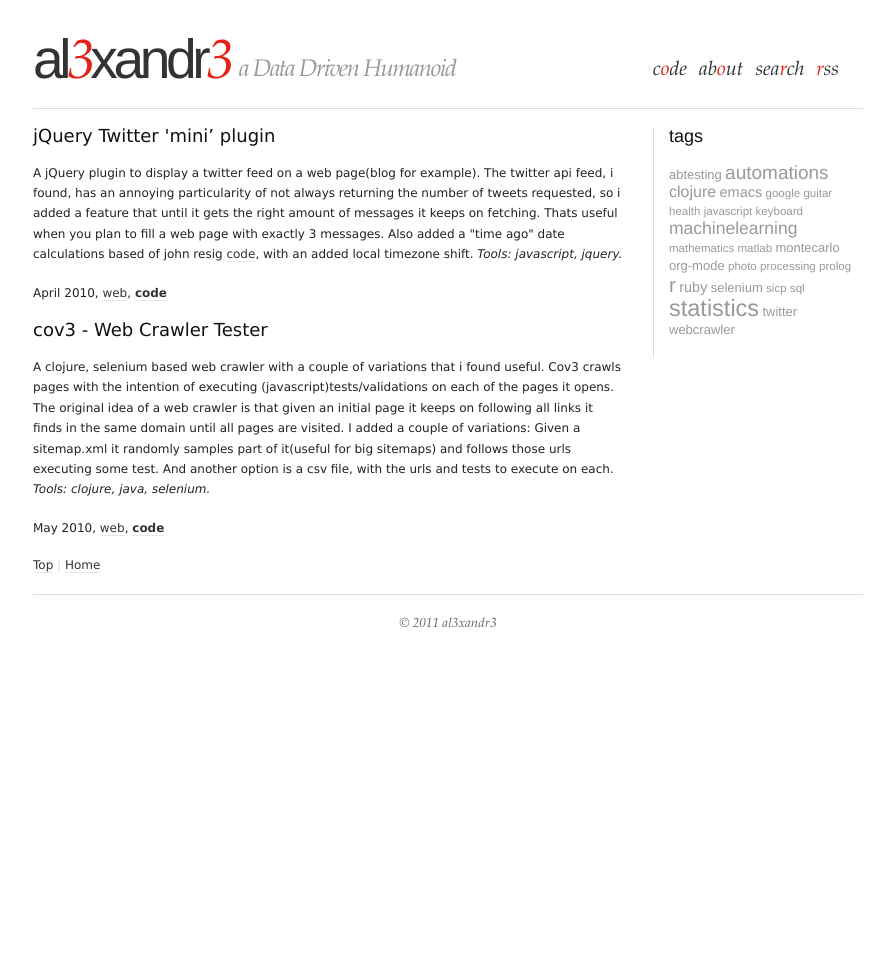
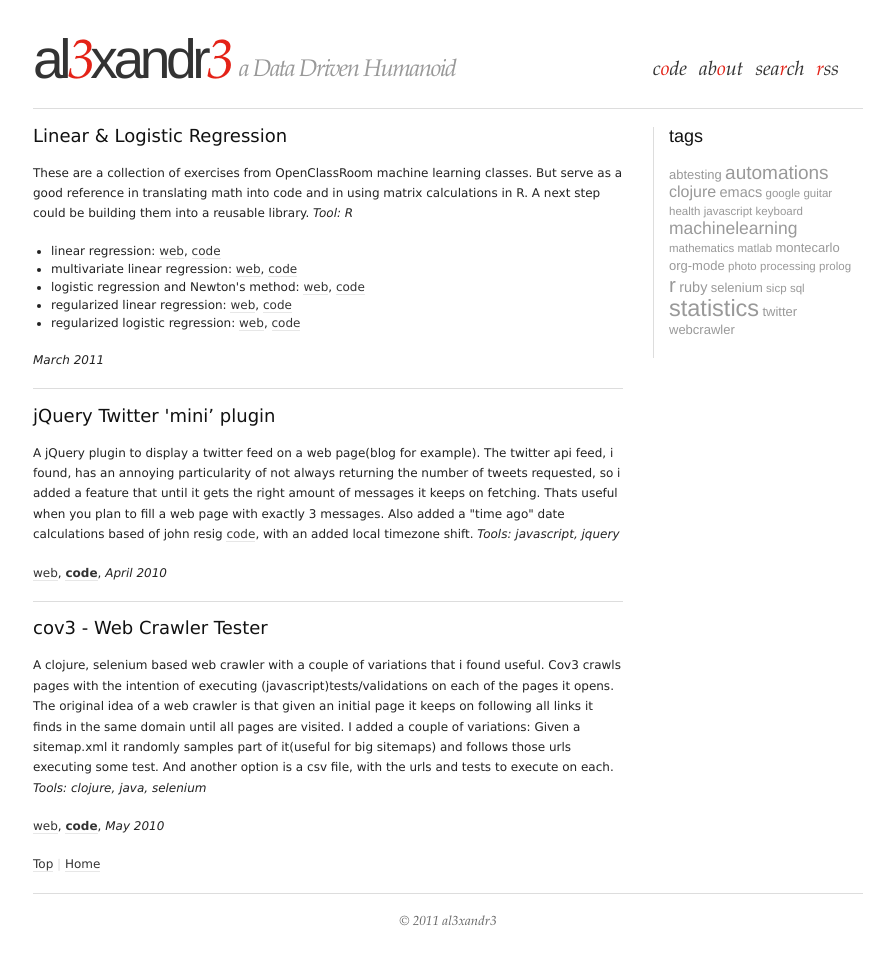
Before and after one commit to al3xandr3/al3xandr3.github.io, a Jekyll site: the page built from pages/code.html, in a window 1280 px wide. Shown: the whole page, without its empty margins (172-1066 px from the left). Built offline with Jekyll 4.4.1, drawn with Linux system fonts in a browser that asks for light colours; before the commit the page ends 900 px from its top, so only the background shows below that.

Commit message:
ml R code

```diff
--- a/_org/posts/2011-03-20-ml-ex52.org
+++ b/_org/posts/2011-03-20-ml-ex52.org
@@ -12,7 +12,6 @@ Here's how the data we want to fit, looks like:
 #+INCLUDE: /my/setup/mathjax.org
 
 #+begin_src R :session R :results graphics :file /my/al3xandr3.github.com/img/ml-ex52-data.png
-# linear regression
 # load the data
 mydata = read.csv("http://spreadsheets.google.com/pub?key=0AnypY27pPCJydHZPN2pFbkZGd1RKeU81OFY3ZHJldWc&output=csv", header = TRUE)
 
@@ -179,7 +178,7 @@ Finally calculate the decision boundary line and visualize it:
 
 #+begin_src R :session R :results graphics :file /my/al3xandr3.github.com/img/ml-ex52-fit.png
 # calculate the decision boundary line
-# create many points
+# by creating many points
 u = seq(-1, 1.2, len=200);
 v = seq(-1, 1.2, len=200);
 z0 = matrix(0, length(u), length(v))
--- a/_posts/2011-03-20-ml-ex52.html
+++ b/_posts/2011-03-20-ml-ex52.html
@@ -69,8 +69,7 @@ Here's how the data we want to fit, looks like:
 
 
 
-<pre class="src src-R"><span style="color: #b22222;"># </span><span style="color: #b22222;">linear regression
-</span><span style="color: #b22222;"># </span><span style="color: #b22222;">load the data
+<pre class="src src-R"><span style="color: #b22222;"># </span><span style="color: #b22222;">load the data
 </span>mydata = read.csv(<span style="color: #8b2252;">"http://spreadsheets.google.com/pub?key=0AnypY27pPCJydHZPN2pFbkZGd1RKeU81OFY3ZHJldWc&amp;output=csv"</span>, header = <span style="color: #228b22;">TRUE</span>)
 
 <span style="color: #b22222;"># </span><span style="color: #b22222;">plot the data
@@ -285,7 +284,7 @@ Finally calculate the decision boundary line and visualize it:
 
 
 <pre class="src src-R"><span style="color: #b22222;"># </span><span style="color: #b22222;">calculate the decision boundary line
-</span><span style="color: #b22222;"># </span><span style="color: #b22222;">create many points
+</span><span style="color: #b22222;"># </span><span style="color: #b22222;">by creating many points
 </span>u = seq(-1, 1.2, len=200);
 v = seq(-1, 1.2, len=200);
 z0 = matrix(0, length(u), length(v))
--- a/pages/code.html
+++ b/pages/code.html
@@ -8,34 +8,64 @@ title: Code
 
 
 <div class="outline-3" id="outline-container-1">
-<h3 id="sec-1">jQuery Twitter 'mini’ plugin </h3>
+<h3 id="sec-1">Linear &amp; Logistic Regression </h3>
 <div class="outline-text-3" id="text-1">
 
 
 <p>
-A jQuery plugin to display a twitter feed on a web page(blog for example). The twitter api feed, i found, has an annoying particularity of not always returning the number of tweets requested, so i added a feature that until it gets the right amount of messages it keeps on fetching. Thats useful when you plan to fill a web page with exactly 3 messages.
-Also added a "time ago" date calculations based of john resig <a href="http://ejohn.org/blog/javascript-pretty-date/">code</a>, with an added local timezone shift.
-<i>Tools: javascript, jquery.</i>
-</p>
-<p>
-April 2010, <a href="http://al3xandr3.github.com/2010/04/10/jquery-twitter-plugin.html">web</a>, <a href="https://github.com/al3xandr3/jquery-twitter-plugin"><b>code</b></a>
+These are a collection of exercises from OpenClassRoom machine learning classes. But serve as a good reference in translating math into code and in using matrix calculations in R. A next step could be building them into a reusable library. <i>Tool: R</i>
+</p><ul>
+<li>linear regression: <a href="http://al3xandr3.github.com/2011/02/24/ml-ex2-linear-regression.html">web</a>, <a href="https://github.com/al3xandr3/al3xandr3.github.com/blob/master/_org/posts/ml2.r">code</a>
+</li>
+<li>multivariate linear regression: <a href="http://al3xandr3.github.com/2011/03/08/ml-ex3.html">web</a>, <a href="https://github.com/al3xandr3/al3xandr3.github.com/blob/master/_org/posts/ml3.r">code</a>
+</li>
+<li>logistic regression and Newton's method: <a href="http://al3xandr3.github.com/2011/03/16/ml-ex4.html">web</a>, <a href="https://github.com/al3xandr3/al3xandr3.github.com/blob/master/_org/posts/ml4.r">code</a>
+</li>
+<li>regularized linear regression: <a href="http://al3xandr3.github.com/2011/03/18/ml-ex51.html">web</a>, <a href="https://github.com/al3xandr3/al3xandr3.github.com/blob/master/_org/posts/ml5lin.r">code</a>
+</li>
+<li>regularized logistic regression: <a href="http://al3xandr3.github.com/2011/03/20/ml-ex52.html">web</a>, <a href="https://github.com/al3xandr3/al3xandr3.github.com/blob/master/_org/posts/ml5log.r">code</a>
+</li>
+</ul>
+
+<p><i>March 2011</i>
 </p>
 
+<hr />
 
 </div>
 
 </div>
 
 <div class="outline-3" id="outline-container-2">
-<h3 id="sec-2">cov3 - Web Crawler Tester </h3>
+<h3 id="sec-2">jQuery Twitter 'mini’ plugin </h3>
 <div class="outline-text-3" id="text-2">
 
 
 <p>
-A clojure, selenium based web crawler with a couple of variations that i found useful. Cov3 crawls pages with the intention of executing (javascript)tests/validations on each of the pages it opens. The original idea of a web crawler is that given an initial page it keeps on following all links it finds in the same domain until all pages are visited. I added a couple of variations: Given a sitemap.xml it randomly samples part of it(useful for big sitemaps) and follows those urls executing some test. And another option is a csv file, with the urls and tests to execute on each.
-<i>Tools: clojure, java, selenium.</i>
+A jQuery plugin to display a twitter feed on a web page(blog for example). The twitter api feed, i found, has an annoying particularity of not always returning the number of tweets requested, so i added a feature that until it gets the right amount of messages it keeps on fetching. Thats useful when you plan to fill a web page with exactly 3 messages.
+Also added a "time ago" date calculations based of john resig <a href="http://ejohn.org/blog/javascript-pretty-date/">code</a>, with an added local timezone shift.
+<i>Tools: javascript, jquery</i>
 </p>
 <p>
-May 2010, <a href="http://al3xandr3.github.com/2010/05/22/clojure-selenium2-crawler-cov3.html">web</a>, <a href="https://github.com/al3xandr3/cov3"><b>code</b></a>
+<a href="http://al3xandr3.github.com/2010/04/10/jquery-twitter-plugin.html">web</a>, <a href="https://github.com/al3xandr3/jquery-twitter-plugin"><b>code</b></a>, <i>April 2010</i>
+</p>
+
+<hr />
+
+</div>
+
+</div>
+
+<div class="outline-3" id="outline-container-3">
+<h3 id="sec-3">cov3 - Web Crawler Tester </h3>
+<div class="outline-text-3" id="text-3">
+
+
+<p>
+A clojure, selenium based web crawler with a couple of variations that i found useful. Cov3 crawls pages with the intention of executing (javascript)tests/validations on each of the pages it opens. The original idea of a web crawler is that given an initial page it keeps on following all links it finds in the same domain until all pages are visited. I added a couple of variations: Given a sitemap.xml it randomly samples part of it(useful for big sitemaps) and follows those urls executing some test. And another option is a csv file, with the urls and tests to execute on each.
+<i>Tools: clojure, java, selenium</i>
+</p>
+<p>
+<a href="http://al3xandr3.github.com/2010/05/22/clojure-selenium2-crawler-cov3.html">web</a>, <a href="https://github.com/al3xandr3/cov3"><b>code</b></a>, <i>May 2010</i>
 </p></div>
 </div>
```
Also changed, not shown: _org/pages/code.org (+18 -5 lines), 5 other files.
